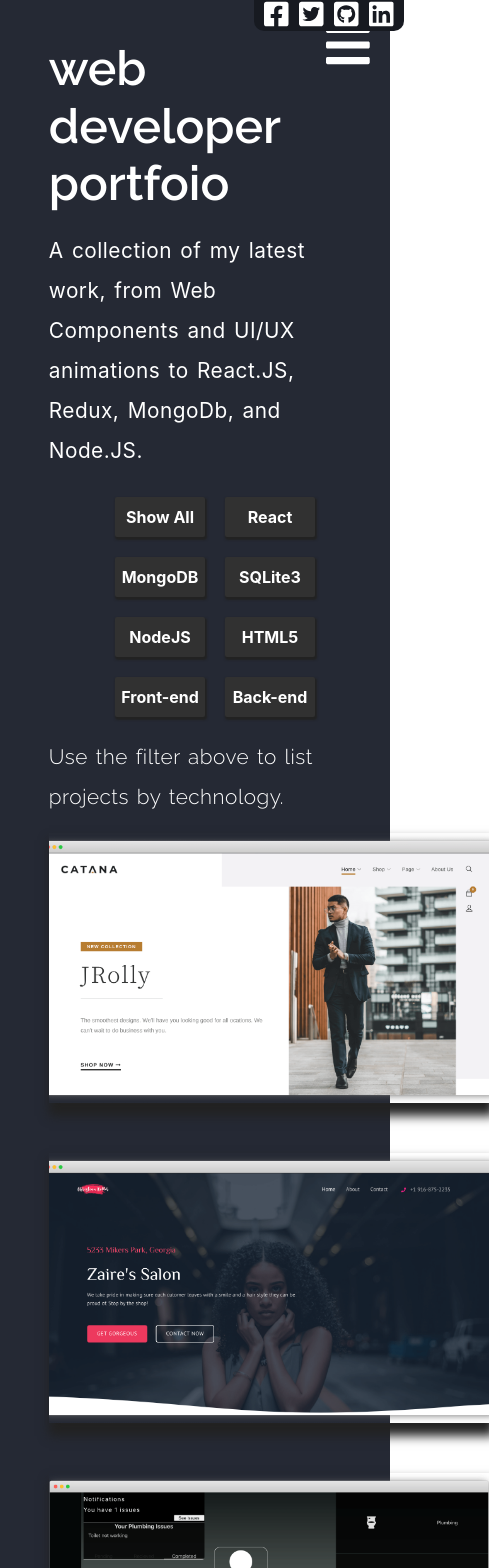
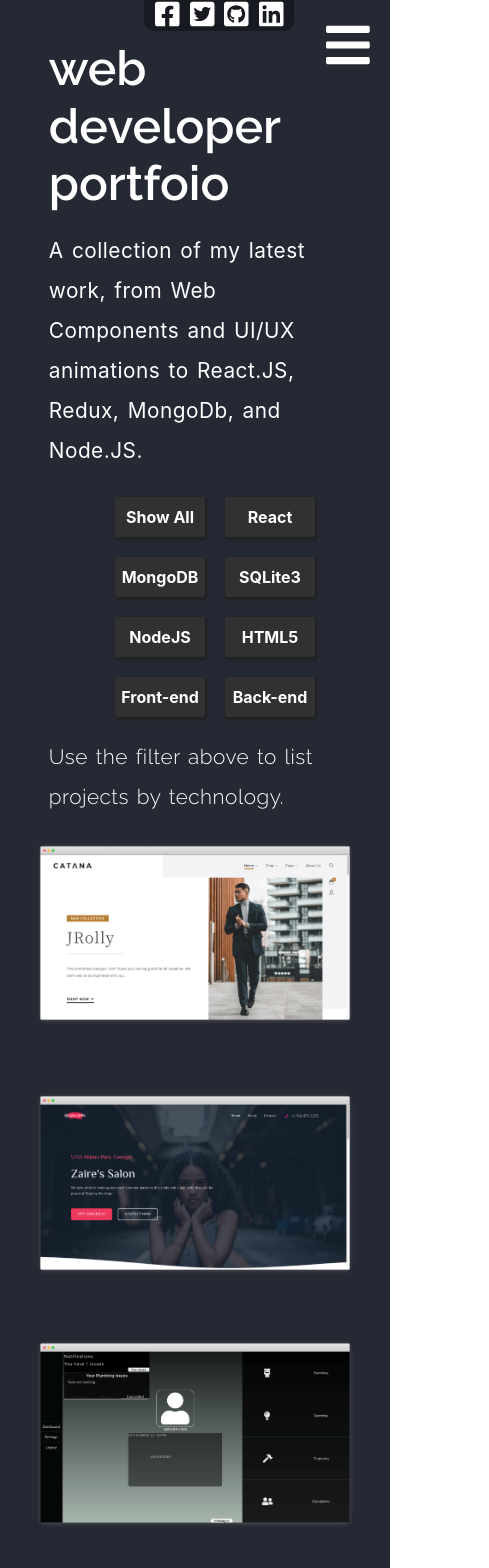
Before and after one commit to jblack186/Jamison-new-portfolio-site, a React (Create React App) app: page /dashboard in a window 390 px wide. Shown: the top 1568 px of the page, 489 px wide, since content can reach past the window. Built offline with nearby package versions, Linux system fonts and the light colour scheme.

Commit message:
dashboard is responsive

```diff
--- a/src/Dashboard.css
+++ b/src/Dashboard.css
@@ -26,9 +26,9 @@
  z-index: 99999;
 }
 
-@media screen and (min-width: 500px) {
+@media screen and (max-width: 500px) {
   .faIcons-dash {
-    left: 55%;
+    left: 37%;
   }
 }
 
@@ -120,6 +120,8 @@
 @media screen and (max-width: 900px) {
   .list-container {
     width: 100%;
+    z-index: 0;
+
   }
 }
 
@@ -166,10 +168,13 @@
 
 @media screen and (max-width: 1180px) {
   .project {
+    flex-wrap: nowrap;
     display: flex;
     flex-direction: column;
     justify-content: center;
     align-items: center;
+    z-index: 0;
+
   }
 }
 
@@ -182,7 +187,19 @@
   animation-name: appear;
   animation-duration: 1s;
   position: relative;
+  z-index: -10;
+
 }
+
+@media screen and (max-width: 500px) {
+  .project-item {
+    width: 320px;
+    object-fit: contain;
+    z-index: 0;
+
+  }
+}
+
 
 @keyframes appear {
   from {
@@ -201,6 +218,17 @@
 
 }
 
+@media screen and (max-width: 500px) {
+  .project img {
+    width: 320px;
+    height: 200px;
+    box-shadow: none;
+    object-fit: contain;
+    z-index: 0;
+  }
+}
+
+
 .proj-hover {
     position: absolute;
     width: 440px;
@@ -211,6 +239,17 @@
     opacity: 0;
 
 }
+
+@media screen and (max-width: 500px) {
+  .proj-hover {
+    top: 10px;
+    width: 320px;
+    height: 180px;
+    z-index: 0;
+
+  }
+}
+
 
 
 /* @keyframes expand {
@@ -231,6 +270,8 @@
   align-items: center;
   width: 100%;
   height: 100%;
+  z-index: 0;
+
 }
 
 .proj-list-buttons ul{
@@ -242,6 +283,8 @@
   height: 150px;
   padding: 0;
   margin: 0;
+  z-index: 0;
+
 }
 
 .proj-list-buttons ul li {
```
